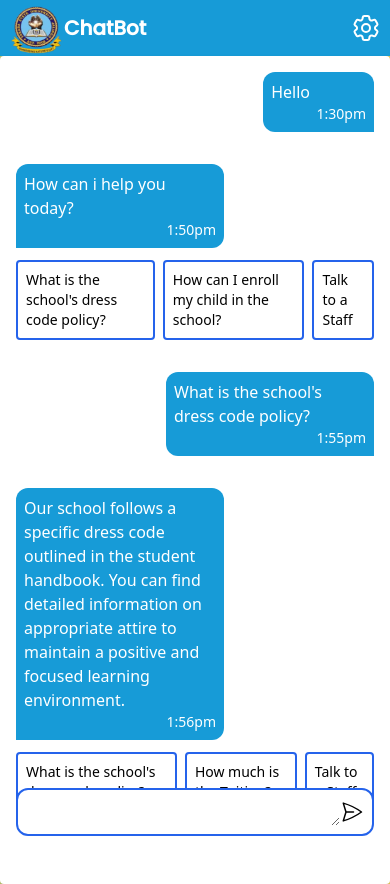
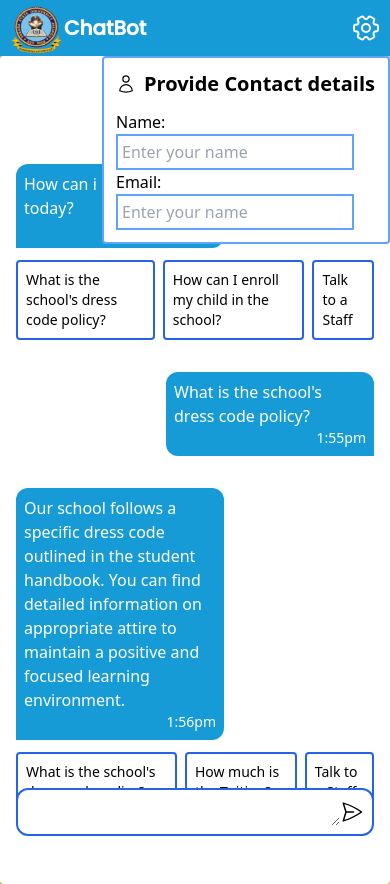
Before and after one commit to Vixs101/Chatbot, a website: page src/index.html in a window 390 px wide. Both pictures are taken after a click on the icon 366 px from the left and 28 px from the top of the page. Drawn offline with Linux system fonts and the light colour scheme.

Commit message:
finished the form javascript

```diff
--- a/src/index.html
+++ b/src/index.html
@@ -36,7 +36,7 @@
                 viewBox="0 0 24 24"
                 stroke-width="1.5"
                 stroke="currentColor"
-                class="w-8 h-8 text-white md:hidden"
+                class="w-8 h-8 text-white md:hidden transform transition-transform"
                 id="settings">
                 <path
                     stroke-linecap="round"
@@ -53,7 +53,7 @@
 
     <!-- form -->
     <div
-        class="hidden w-72 rounded border-2 border-blue-400 p-3 bg-white self-end absolute right-0 md:right-40"
+        class="hidden w-72 rounded border-2 border-blue-400 p-3 bg-white self-end absolute right-0 md:right-40 transform transition-transform"
         id="form">
         <div class="flex items-center mb-3">
             <svg
--- a/src/index.js
+++ b/src/index.js
@@ -26,5 +26,10 @@ function checkOverflow() {
 
 // toggling the display of the form
 settingsbtn.addEventListener('click', function() {
-  form.classList.toggle('hidden')
-})
+  form.classList.toggle('hidden');
+});
+
+settings.addEventListener('click', function() {
+  form.classList.toggle('hidden');
+  settings.classList.toggle('rotate-90');
+});
```
Also changed, not shown: dist/output.css.
